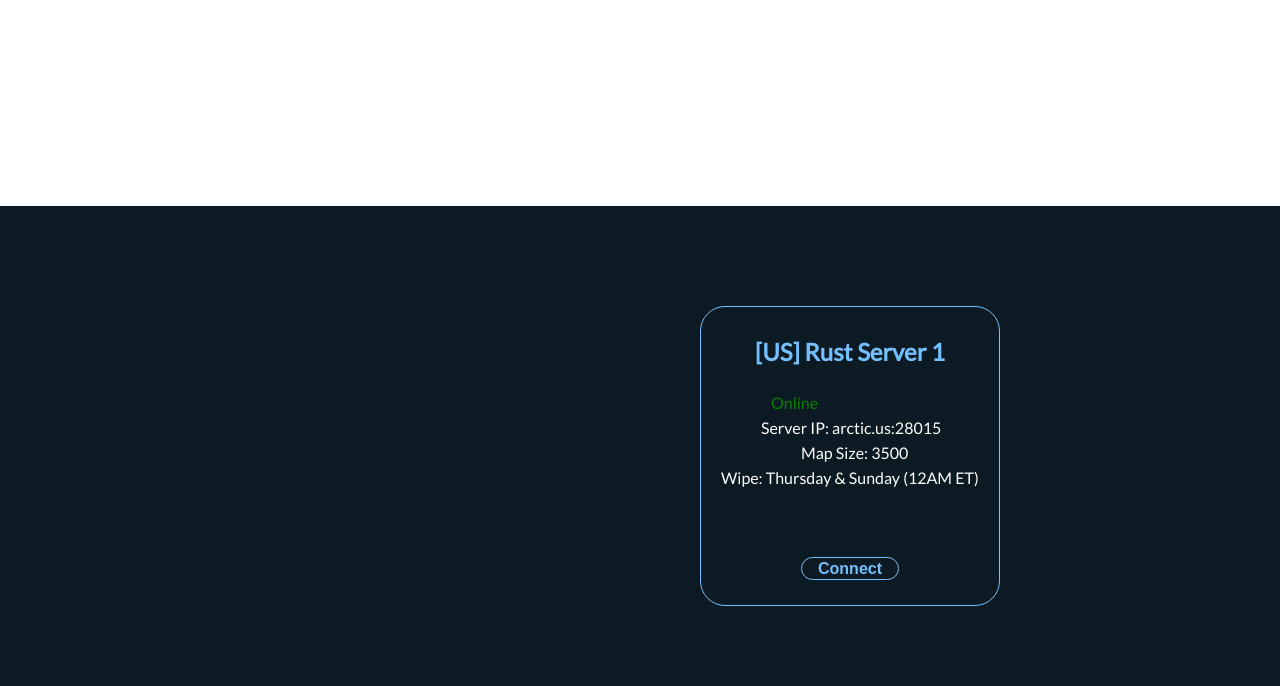
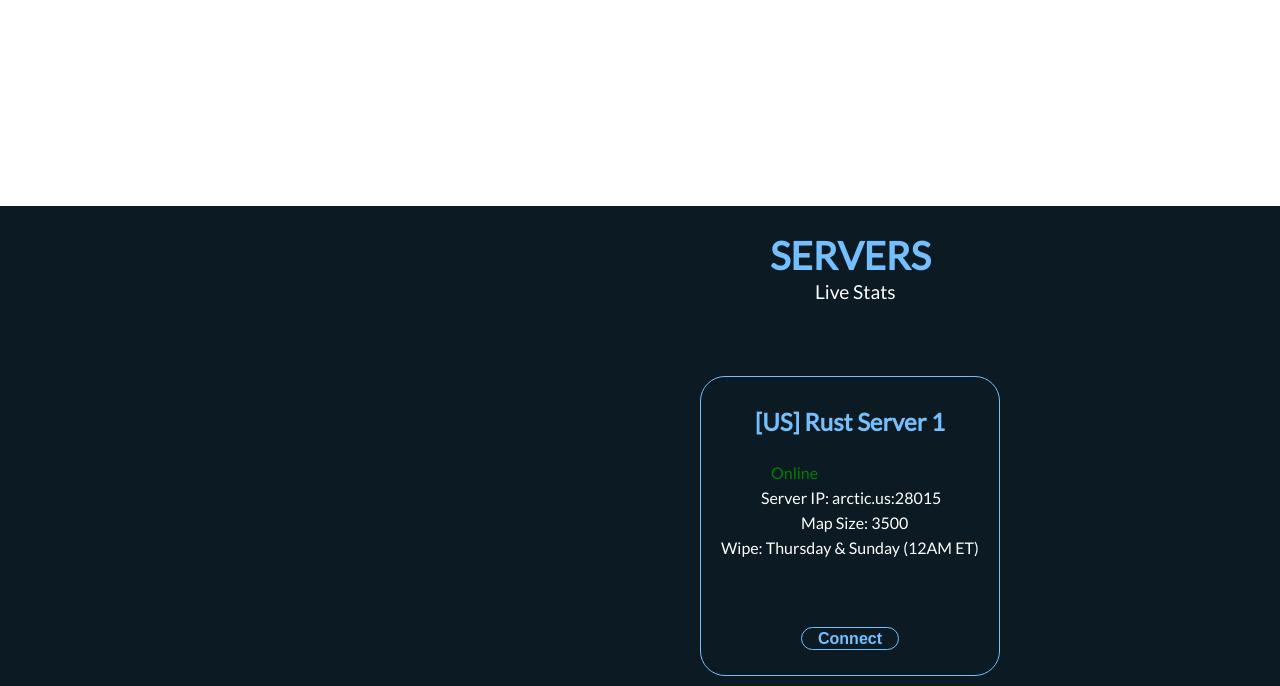
Before and after one commit to AndrewMommers/ArcticWeb, a PHP site: page / in a window 1280 px wide. Shown: the part 809-1495 px from the top of the page. Run offline with PHP 8.4, Linux system fonts and the light colour scheme.

Commit message:
titlements
Servers
Live Stats

```diff
--- a/public/index.css
+++ b/public/index.css
@@ -197,13 +197,29 @@ a:hover::before {
     padding: 10px;
 }
 
+.servers-title {
+    position: absolute;
+    left: 770px;
+    top: 0px;
+    color:#74c0ff;
+    font-size: 1.2em;
+}
+
+.servers-ls {
+    position: absolute;
+    left: 815px;
+    top: 55px;
+    color: white;
+    font-size: 1.20em;
+}
+
 .server1 {
     position: absolute;
     border: 1px solid;
     border-color: #74c0ff;
     border-radius: 25px;
     color: white;
-    top: 100px;
+    top: 170px;
     left: 700px;
     height: 300px;
     width: 300px;
--- a/public/index.html
+++ b/public/index.html
@@ -45,8 +45,14 @@
                 </div>
             </div>
         </div>
-        <div class="server-container">
+        <div class="server-container" id="servers">
             <div class="servers">
+                <div class="servers-title">
+                    <h1>SERVERS</h1>
+                </div>
+                <div class="servers-ls">
+                    <p>Live Stats</p>
+                </div>
                 <div class="server1 servers">
                     <div class="server1-h1">
                         <h2>[US] Rust Server 1</h2>
```
